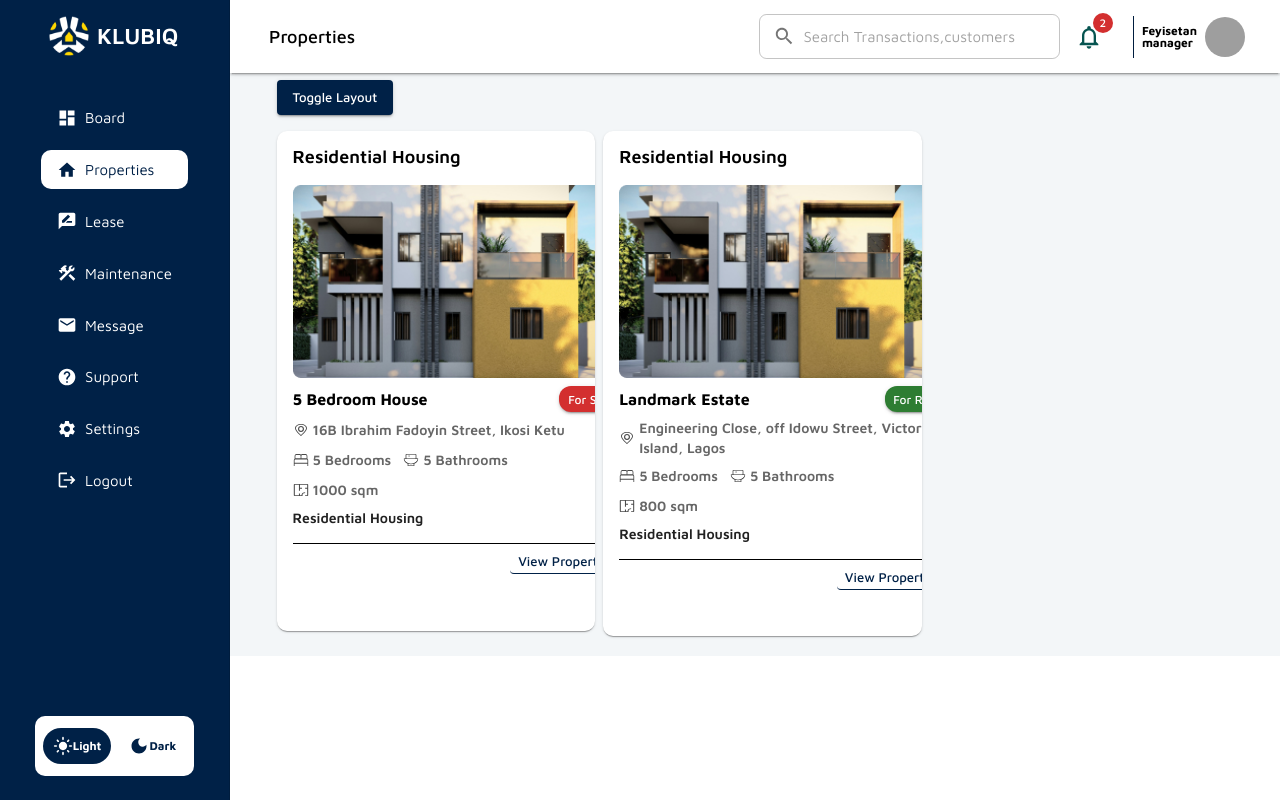
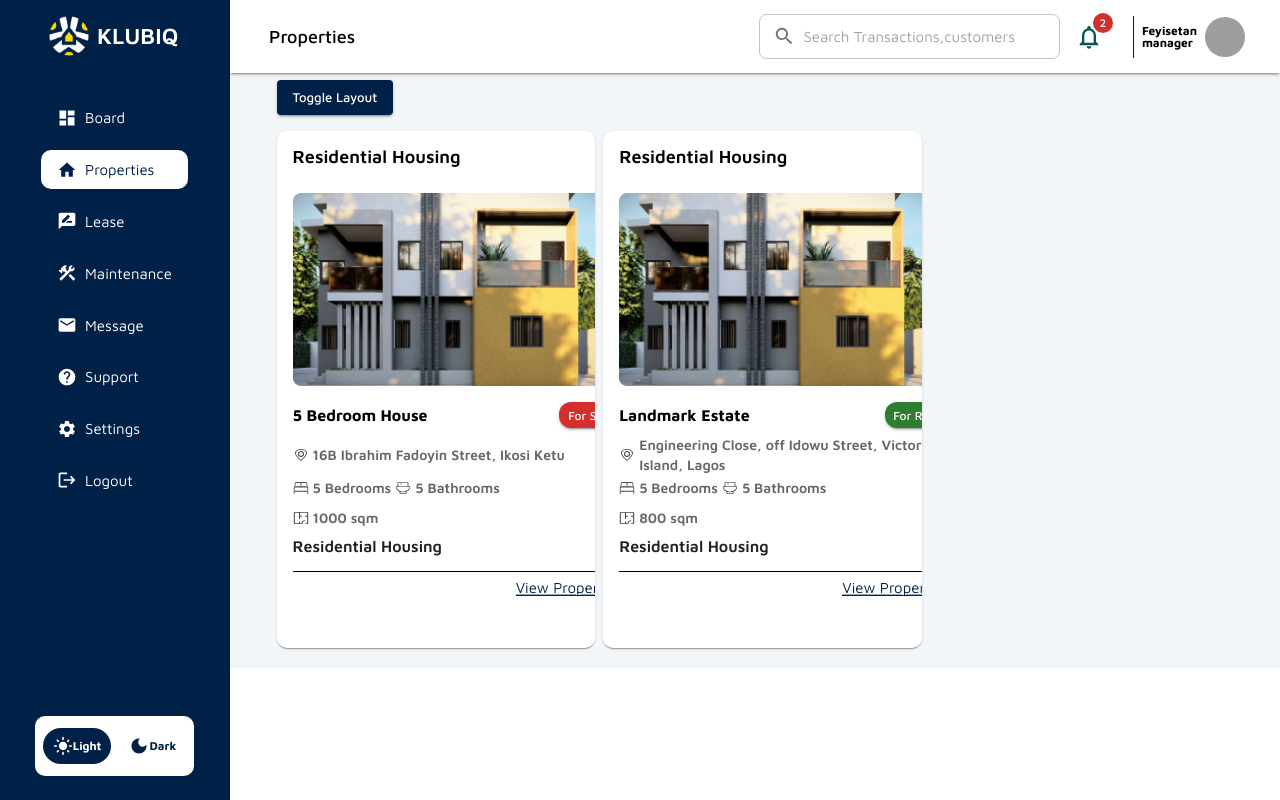
Before and after one commit to glumia-ltd/klubiq-web, a React (Vite) app in the folder apps/landlord-portal/: page /properties in a window 1280 px wide. Built offline with nearby package versions, Linux system fonts and the light colour scheme; no server answers; grey boxes are pictures that could not be loaded.

Commit message:
CU-86bzgeqzt - Create property card component update

```diff
--- a/apps/landlord-portal/src/components/ViewPropertiesCard/CardStyle.ts
+++ b/apps/landlord-portal/src/components/ViewPropertiesCard/CardStyle.ts
@@ -1,9 +1,9 @@
 const CardStyle = {
 	columnCard: {
-		minHeight: { xs: '300px', sm: '350px', md: '400px', lg: '500px' },
+		minHeight: { xs: '300px', sm: '350px', md: '500px', lg: '500px' },
 		padding: { xs: '20px', sm: '16px', md: '16px', lg: '16px' },
 		borderRadius: '10px',
-		maxWidth: { xs: '400px', sm: '360px', md: '320px', lg: '362px' },
+		maxWidth: { xs: '400px', sm: '362px', md: '360px', lg: '362px' },
 		border: '0.5px',
 		textAlign: 'left',
 	},
@@ -29,15 +29,15 @@ const CardStyle = {
 		fontWeight: '700',
 	},
 	bottomText: {
-		fontSize: { xs: '13px', sm: '14px', md: '14px', lg: '14px' },
+		fontSize: { xs: '13px', sm: '14px', md: '16px', lg: '16px' },
 		lineHeight: { xs: '15px', sm: '14px', md: '20px', lg: '20px' },
-		fontWeight: '600',
+		fontWeight: '600px',
 	},
 	columnImage: {
-		minWidth: { xs: '150px', sx: '300px', md: '200px', lg: '330px' },
+		minWidth: { xs: '150px', sx: '300px', md: '100px', lg: '330px' },
 		borderRadius: '3px',
 
-		maxHeight: { xs: '110px', sx: '200px', md: '200px', lg: '200px' },
+		maxHeight: { xs: '110px', sx: '250px', md: '200px', lg: '200px' },
 	},
 	rowImage: {
 		// maxWidth: { xs: "100%", sx: "400px", md: "400px", lg: "400px" },
@@ -61,34 +61,38 @@ const CardStyle = {
 		display: 'flex',
 		textAlign: 'left',
 		alignItems: 'center',
-		marginBottom: '6px',
+		marginBottom: '12px',
 		justifyContent: 'space-between',
 	},
 	content: {
 		alignItems: 'right',
 		padding: '0px',
-		marginBottom: '6px',
+		marginBottom: '12px',
 	},
 	buttonTwoDiv: {
 		display: 'flex',
 		justifyContent: 'flex-end',
+		cursor: 'pointer',
 	},
 	buttonTwo: {
 		borderBottom: '1px solid ',
-		paddingBottom: '0px',
-		marginBottom: '0px',
 		fontsize: '16px',
-		fontWeight: '500px',
+		fontWeight: '600px',
 	},
 	button: {
 		borderRadius: '12px',
 		width: '64px',
 		height: '26px',
-		padding: '4px',
+		padding: '8px',
 		fontSize: '12px',
 		fontWeight: '500px',
 		gap: '10px',
 	},
+	lastBox: {
+		display: 'flex',
+		justifyContent: 'space-between',
+		alignItems: 'center',
+	},
 };
 
 export default CardStyle;
--- a/apps/landlord-portal/src/components/ViewPropertiesCard/index.tsx
+++ b/apps/landlord-portal/src/components/ViewPropertiesCard/index.tsx
@@ -7,6 +7,7 @@ import {
 	Grid,
 	Button,
 	Box,
+	Link,
 } from '@mui/material';
 import CardStyle from './CardStyle';
 import LocationIcon from '../../assets/images/Location.svg';
@@ -39,11 +40,11 @@ const ViewPropertyCard: React.FC<PropertyCardProps> = ({
 }) => {
 	return (
 		<Card sx={layout === 'column' ? CardStyle.columnCard : CardStyle.rowCard}>
-			<Grid container direction={layout} spacing={1}>
-				<Grid item xs={12} sm={layout === 'row' ? 12 : 12}>
+			<Grid container direction={layout} spacing={2}>
+				<Grid item xs={12}>
 					<Typography variant='h1' sx={CardStyle.headerText}>
-						Residential Housing{' '}
-					</Typography>{' '}
+						Residential Housing
+					</Typography>
 				</Grid>
 				<Grid
 					item
@@ -76,40 +77,34 @@ const ViewPropertyCard: React.FC<PropertyCardProps> = ({
 							<Button
 								variant='contained'
 								color={status === 'For Sale' ? 'error' : 'success'}
-								// background={status === 'For Sale' ? 'error' : 'primary'}
 								sx={CardStyle.button}
 							>
 								{status}
-							</Button>{' '}
+							</Button>
 						</Box>
-						<Box sx={CardStyle.iconDiv}>
-							<img src={LocationIcon} alt='icon' style={CardStyle.iconSize} />{' '}
-							<Typography
-								variant='body2'
-								color='text.secondary'
-								// alignItems={'center'}
-							>
+						<Box sx={CardStyle.iconDiv} height='30px'>
+							<img src={LocationIcon} alt='icon' style={CardStyle.iconSize} />
+							<Typography variant='body2' color='text.secondary'>
 								{address}
 							</Typography>
 						</Box>
-
 						<Box sx={CardStyle.iconDiv}>
-							<img src={BedIcon} alt='icon' style={CardStyle.iconSize} />{' '}
-							<Typography variant='body2' color='text.secondary' mr={1.5}>
+							<img src={BedIcon} alt='icon' style={CardStyle.iconSize} />
+							<Typography variant='body2' color='text.secondary' mr={0.5}>
 								{bedrooms} Bedrooms
 							</Typography>
-							<img src={BathroomIcon} alt='icon' style={CardStyle.iconSize} />{' '}
+							<img src={BathroomIcon} alt='icon' style={CardStyle.iconSize} />
 							<Typography variant='body2' color='text.secondary'>
 								{bathrooms} Bathrooms
 							</Typography>
 						</Box>
 						<Box sx={CardStyle.iconDiv}>
-							<img src={FloorIcon} alt='icon' style={CardStyle.iconSize} />{' '}
+							<img src={FloorIcon} alt='icon' style={CardStyle.iconSize} />
 							<Typography variant='body2' color='text.secondary' mr={0.5}>
 								{sqm} sqm
 							</Typography>
 						</Box>
-
+						<Box sx={layout === 'row' ? CardStyle.lastBox : {}}>
 							<Typography
 								variant='h4'
 								sx={CardStyle.bottomText}
@@ -118,9 +113,16 @@ const ViewPropertyCard: React.FC<PropertyCardProps> = ({
 							>
 								{type}
 							</Typography>
-						<Box sx={{ width: '100%', borderBottom: '1px solid black' }} />
+							<Box
+								sx={{
+									width: layout === 'column' ? '100%' : 'none',
+									borderBottom: layout === 'column' ? '1px solid' : 'none',
+									mb: layout === 'column' ? 1 : 0,
+								}}
+							/>
 							<Box sx={CardStyle.buttonTwoDiv}>
-							<Button sx={CardStyle.buttonTwo}>View Properties</Button>{' '}
+								<Link sx={CardStyle.buttonTwo}>View Properties</Link>
+							</Box>
 						</Box>
 					</CardContent>
 				</Grid>
```
Lines whose indentation alone changed are shown as unchanged.
